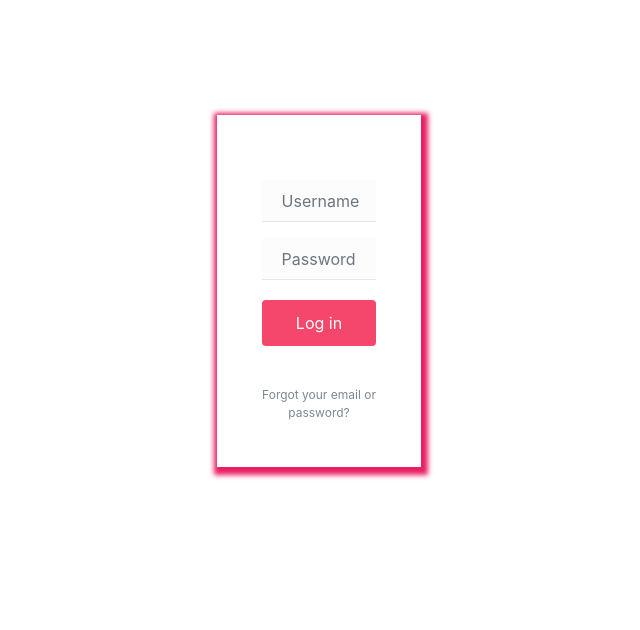
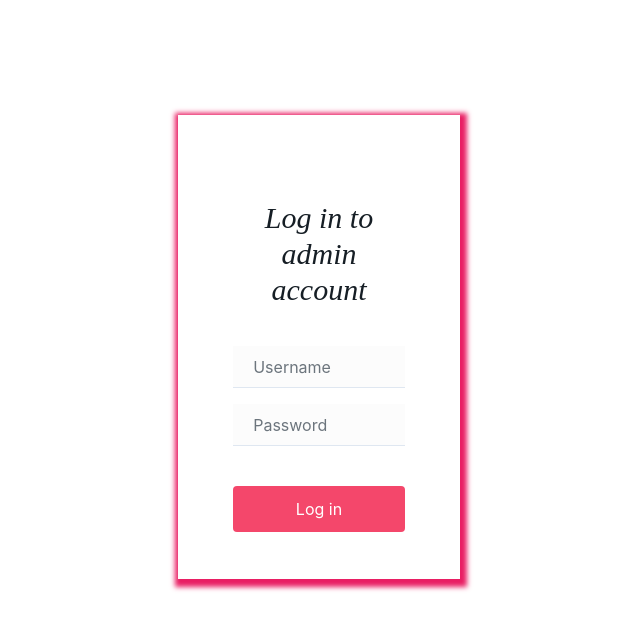
Before and after one commit to wael009/library-php, a PHP site: page / in a window 1280 px wide. Shown: the top 630 px of the page, without its empty margins (321-961 px from the left). Run offline with PHP 8.4, Linux system fonts and the light colour scheme; some libraries are stand-ins or nearby versions.

Commit message:
Modify in front end

```diff
--- a/index.php
+++ b/index.php
@@ -5,27 +5,27 @@ session_start();
 // ------Do Not forget to add the alert here if the username or password was not correct -----------
 
 ?>
+
 <!DOCTYPE html>
 <html lang="en">
 <head>
 	<meta charset="UTF-8">
-    <meta name="viewport" content="width=device-width, initial-scale=1.0" />
+    <meta name="viewport" content="width=device-width, initial-scale=1, shrink-to-fit=no">
 	<meta http-equiv="X-UA-Copmatible" content="ie-edge">
 	<title>Login Page</title>
-    <link rel="stylesheet" href="bootstrap.min.css" />
+    <link rel="stylesheet" href="https://stackpath.bootstrapcdn.com/bootstrap/4.4.1/css/bootstrap.min.css" integrity="sha384-Vkoo8x4CGsO3+Hhxv8T/Q5PaXtkKtu6ug5TOeNV6gBiFeWPGFN9MuhOf23Q9Ifjh" crossorigin="anonymous">
   	<link rel="stylesheet" href="stylesheet/style.css" />
 </head>
 <body>
 
 	<div class="login-clean">
         <form action="login.php" method="POST">
-            <h2 class="sr-only">Login Form</h2>
-            <div class="illustration"><i class="icon ion-ios-navigate"></i></div>
+            <h2 class="login-form">Log in to admin account</h2>
             <div class="form-group"><input class="form-control" type="text" name="user" placeholder="Username" autofocus required /></div>
             <div class="form-group"><input class="form-control" type="password" name="pass" placeholder="Password" required /></div>
             <div class="form-group"><button class="btn btn-primary btn-block" type="submit" name="submit">Log in</button></div>
-				<a href="#" class="forgot">Forgot your email or password?</a>
-		</form>
+
+            </form>
 
     </div>
 
--- a/stylesheet/style.css
+++ b/stylesheet/style.css
@@ -6,10 +6,11 @@
 }
 
 .login-clean form {
-  max-width: 16%;
+  max-width: 22%;
+  height: 29rem;
   margin: 0 auto;
   background-color: #ffffff;
-  padding: 45px;
+  padding: 55px;
   border-radius: 0;
   color: #161e25;
   box-shadow: 2px 3px 5px 5px #E91E63;
@@ -17,11 +18,11 @@
 
 }
 
-.login-clean .illustration {
-  text-align:center;
-  padding:0 0 20px;
-  font-size:100px;
-  color:rgb(244,71,107);
+.login-clean .login-form{
+  font-family: auto;
+  font-size: 30px;
+  font-style: italic;
+  padding: 30px 0 30px 0;
 }
 
 .login-clean form .form-control {
@@ -42,7 +43,7 @@
   border-radius:4px;
   padding:11px;
   box-shadow:none;
-  margin: 20px 0 20px 0px;
+  margin: 40px 0 15px 0;
   text-shadow:none;
   outline:none !important;
 }
@@ -58,7 +59,7 @@
 .login-clean form .forgot {
   display:block;
   text-align:center;
-  font-size:12px;
+  font-size:14px;
   color:#6f7a85;
   opacity:0.9;
   text-decoration:none;
```
